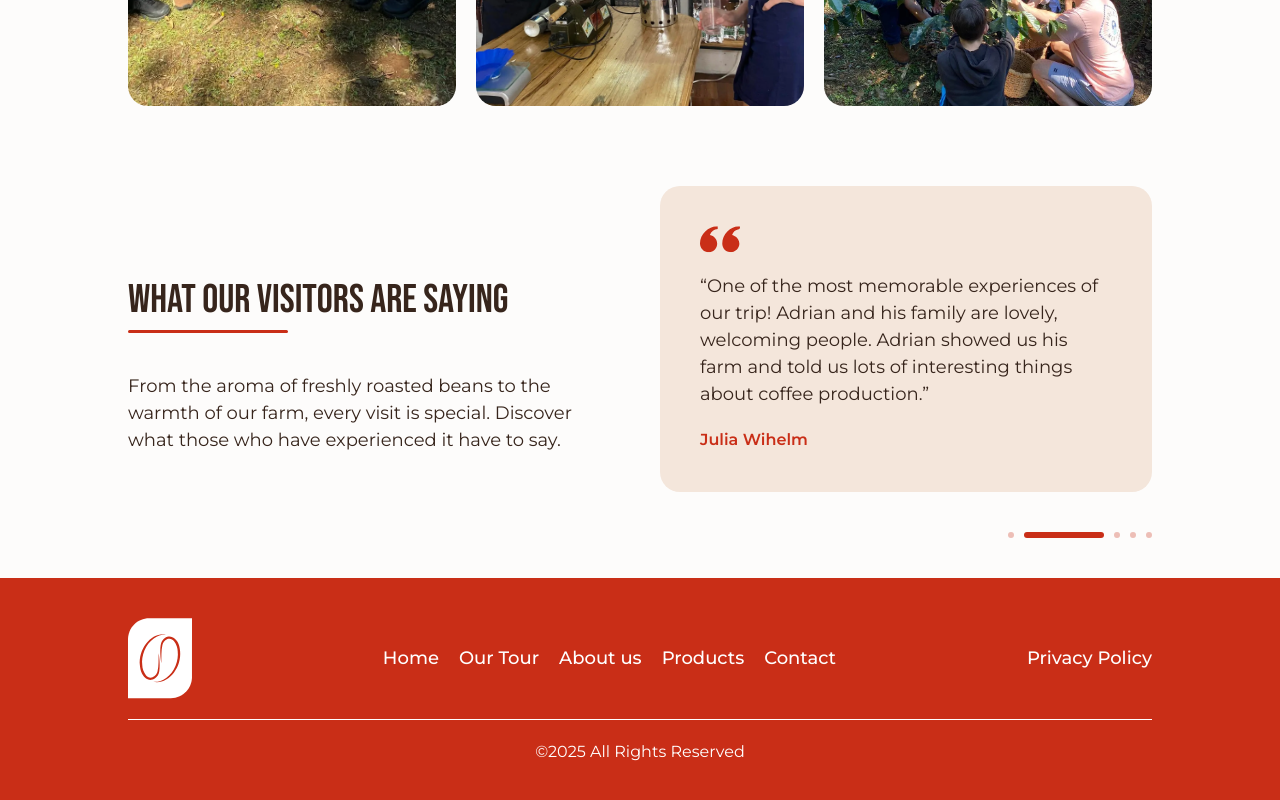
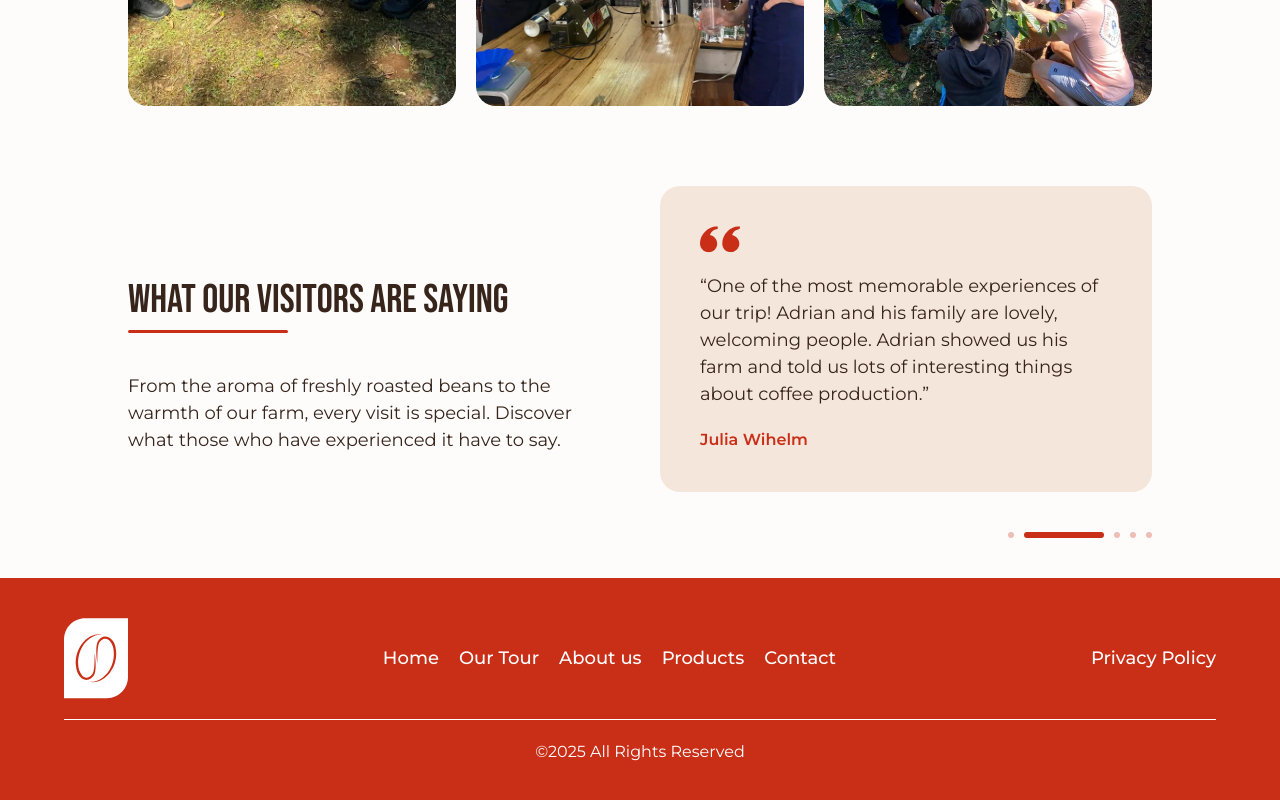
Before and after one commit to corralesjonathan/adrianscoffeetour-frontend, a React (Vite) app: page / in a window 1280 px wide. Shown: the part 3881-4681 px from the top of the page. Built offline with nearby package versions, Linux system fonts and the light colour scheme.

Commit message:
adjust footer

```diff
--- a/package.json
+++ b/package.json
@@ -10,6 +10,7 @@
     "preview": "vite preview"
   },
   "dependencies": {
+    "@react-icons/all-files": "^4.1.0",
     "@tailwindcss/vite": "^4.0.3",
     "aos": "^2.3.4",
     "axios": "^1.7.9",
--- a/src/components/shared/Footer.jsx
+++ b/src/components/shared/Footer.jsx
@@ -9,7 +9,7 @@ export function Footer() {
     ]
     return (
         <div className="flex flex-col w-full p-[40px] bg-adrians-red">
-            <div className="flex flex-col gap-[20px] w-[80vw] m-auto justify-between items-center">
+            <div className="flex flex-col gap-[20px] w-[90vw] m-auto justify-between items-center">
                 <div className="w-full justify-between items-center flex gap-[20px]">
                     <img src="./icons/icon.svg" alt="" />
 
```
Also changed, not shown: 1 other file (tests, documents, lock files or other folders).
